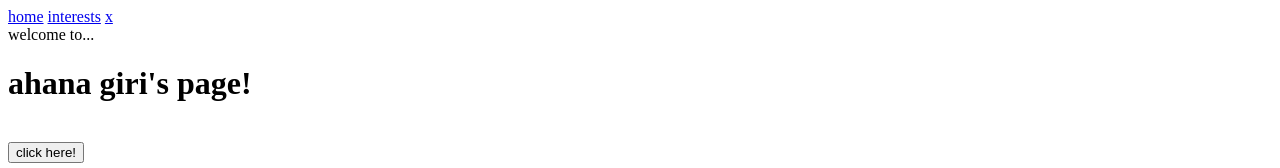
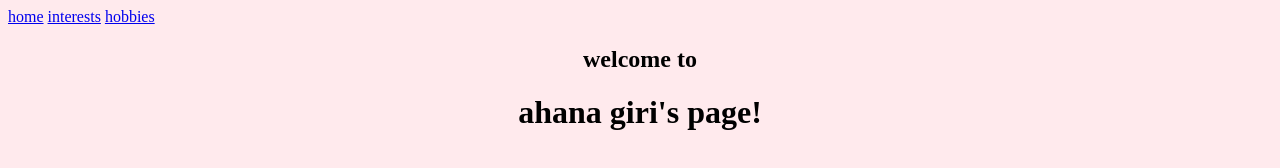
Before and after one commit to ahanagiri/ahanagiri.github.io, a plain HTML site: page index.html in a window 1280 px wide. Shown: the top 168 px of the page. Drawn offline with Linux system fonts and the light colour scheme.

Commit message:
Update index.html

```diff
--- a/index.html
+++ b/index.html
@@ -2,13 +2,24 @@
     <head>
 
     </head>
+	<style>
+		h1 {
+			text-align: center;
+		}
+        h2 {
+			text-align: center;
+		}
+		body {
+			background-color: rgba(255, 231, 235, 0.87);
+		}
+	</style>
 
     <body>
         <a href="index.html">home</a>
         <a href="page1.html">interests</a>
-        <a href="page2.html">x</a>
+        <a href="page2.html">hobbies</a>
         <br>
-<CSS>welcome to...</CSS>
+<h2>welcome to</h2>
 <h1>ahana giri's page!</h1>
 <br>
 <button>click here!</button>
```
